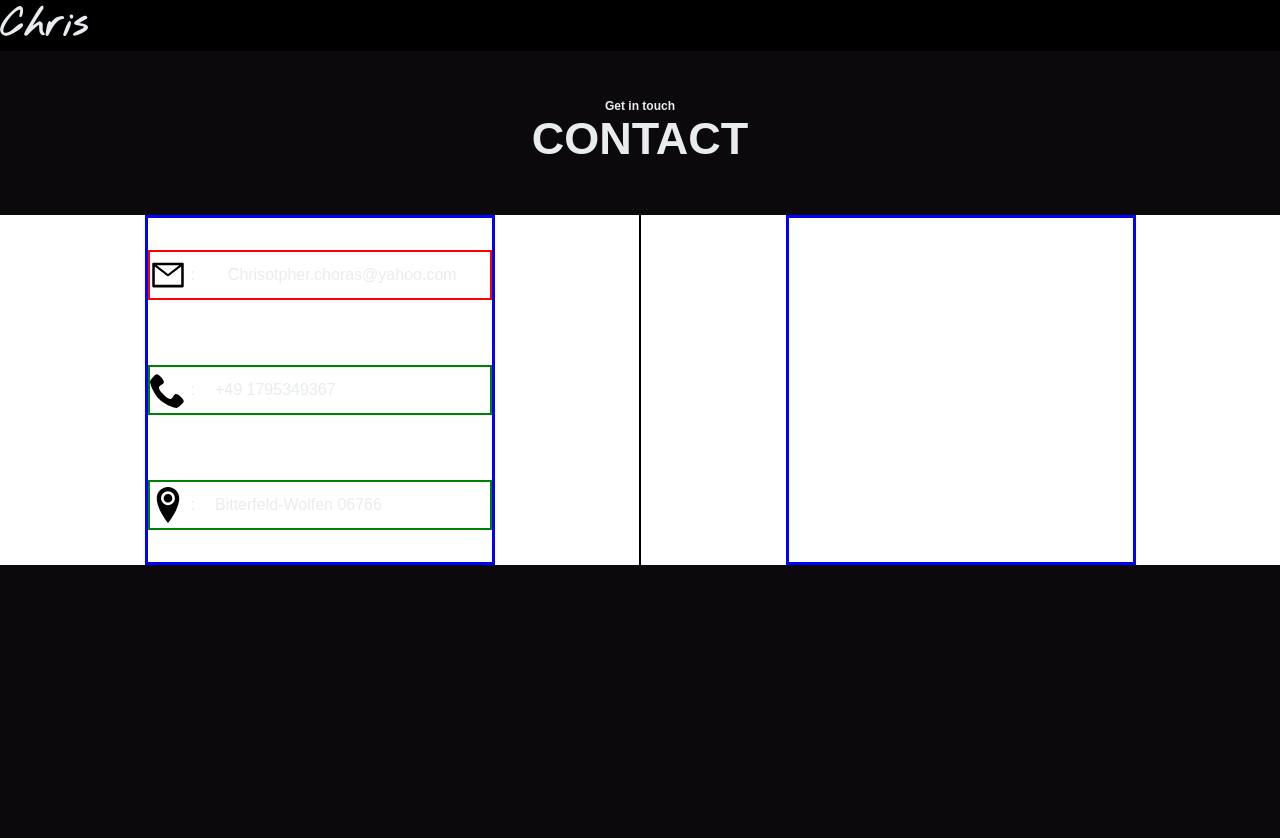
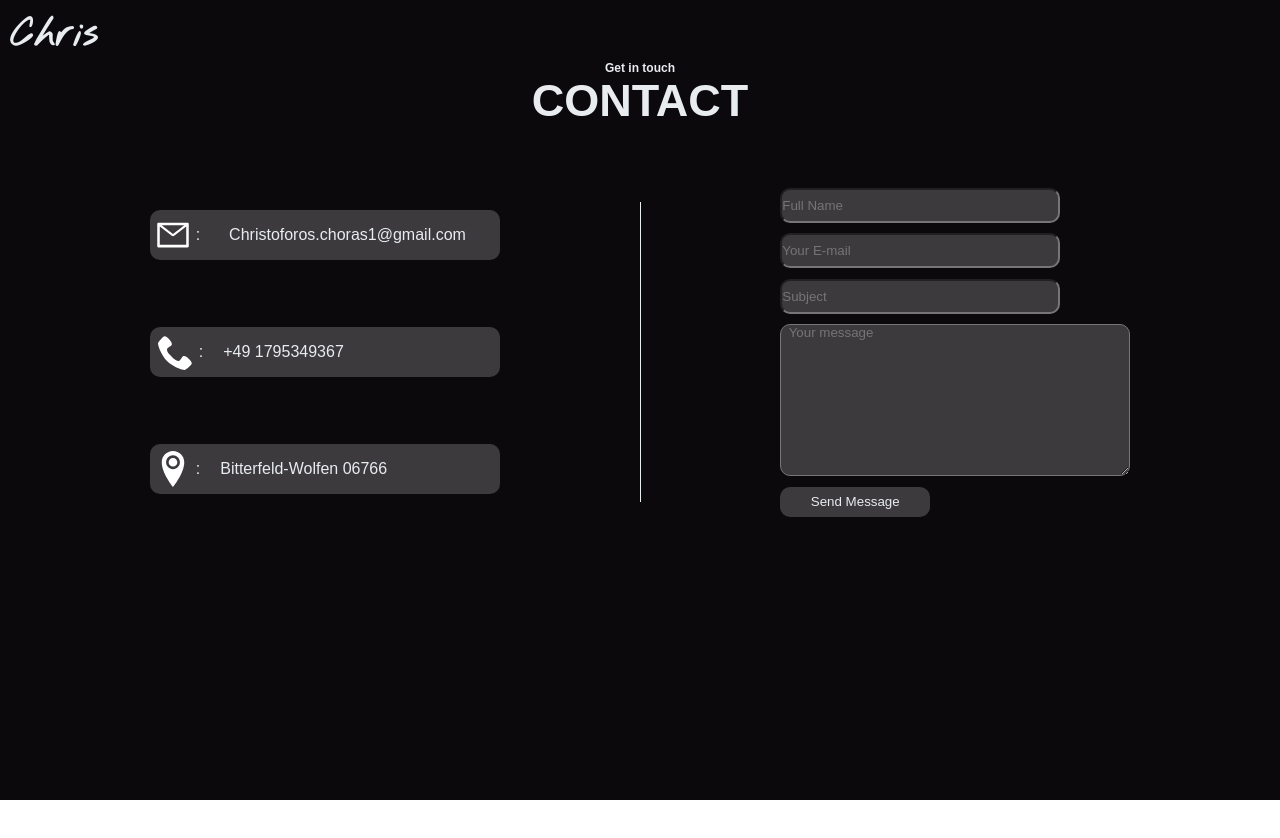
Before and after one commit to CristoforosChoras/personal-portfolio-v2-react, a React (Create React App) app: page /contact in a window 1280 px wide. Shown: the top 838 px of the page. After the commit the page ends 800 px from the top, so only its background shows below. Built offline with nearby package versions, Linux system fonts and the light colour scheme; a web font is replaced by a local one.

Commit message:
contact form

```diff
--- a/package.json
+++ b/package.json
@@ -4,6 +4,7 @@
   "version": "0.1.0",
   "private": true,
   "dependencies": {
+    "@emailjs/browser": "^3.6.2",
     "@react-icons/all-files": "^4.1.0",
     "@testing-library/jest-dom": "^5.16.4",
     "@testing-library/react": "^13.3.0",
--- a/src/App.js
+++ b/src/App.js
@@ -9,9 +9,8 @@ function App() {
   return (
     <Router>
       <Routes>
-        <Route path="/" element={ <Home /> } exact />
+        <Route exact path="/" element={ <Home /> }  />
         <Route path="/contact" element={ <ContactPage /> }  exact/>
-
       </Routes>
     </Router>
   );
--- a/src/components/Contact/ContactElements.js
+++ b/src/components/Contact/ContactElements.js
@@ -1,20 +1,19 @@
-import { Link as LinkR } from "react-scroll";
+import { Link as LinkR } from "react-router-dom";
 import styled from "styled-components";
 
 export const ContactContainer = styled.div`
-  width: 100vw;
   height: 100vh;
   background-color: #0c090d;
   color: #e9ecef;
   display: flex;
   flex-direction: column;
   align-items: center;
-  padding: 3rem 0;
-
+  padding: 10px 10px;
 `;
 export const HomeIcon = styled(LinkR)`
   font-family: "Nothing You Could Do", cursive;
-  background-color: black;
+  justify-self: flex-start;
+  align-self: flex-start;
   color: #e9ecef;
   cursor: pointer;
   font-size: 2.4rem;
@@ -23,17 +22,15 @@ export const HomeIcon = styled(LinkR)`
 `;
 export const ContactSubH = styled.h4`
   font-size: 12px;
-
 `;
 export const ContactH1 = styled.h1`
   font-size: 45px;
   margin-bottom: 50px;
-
 `;
 
 export const ContactWrapper = styled.div`
   width: 100%;
-  background-color: white;
+
   display: flex;
   justify-content: space-evenly;
   @media screen and (max-width: 1000px) {
@@ -45,7 +42,7 @@ export const ContactWrapper = styled.div`
 export const ContactInfo = styled.div`
   width: 350px;
   height: 350px;
-  border: 3px blue solid;
+  color:  #e9ecef;
   display: flex;
   flex-direction: column;
   justify-content: space-around;
@@ -57,10 +54,12 @@ export const ContactInfo = styled.div`
 export const MailWrapper = styled.div`
   width: 100%;
   height: 50px;
-  border: 2px red solid;
+  border-radius: 10px;
+  background-color: #3c3a3d;
   display: flex;
   justify-content: space-between;
   align-items: center;
+  padding: 5px;
 `;
 
 export const MailText = styled.div`
@@ -79,10 +78,12 @@ export const MailIcon = styled.div`
 export const LocationWrapper = styled.div`
   width: 100%;
   height: 50px;
-  border: 2px green solid;
+  background-color: #3c3a3d;
+  border-radius: 10px;
   display: flex;
   justify-content: space-between;
   align-items: center;
+  padding: 5px;
 `;
 export const LocationIcon = styled.div`
   display: flex;
@@ -98,10 +99,12 @@ export const LocationText = styled.p`
 export const TelWrapper = styled.div`
   width: 100%;
   height: 50px;
-  border: 2px green solid;
+  background-color: #3c3a3d;
+  border-radius: 10px;
   display: flex;
   justify-content: space-between;
   align-items: center;
+  padding: 8px;
 `;
 export const TelIcon = styled.div`
   display: flex;
@@ -114,23 +117,63 @@ export const TelText = styled.p`
   margin: 20px;
 `;
 export const LineDisplay = styled.div`
-  height: 350px;
-  border-left: 2px black solid;
+align-self: center;
+  height: 300px;
+  border-left: 1px #e9ecef solid;
 
   @media screen and (max-width: 1000px) {
     display: none;
   }
 `;
-export const ContactFormWrapper = styled.div`
+export const ContactFormWrapper = styled.form`
   width: 350px;
   height: 350px;
-  border: 3px blue solid;
+  display: flex;
+  flex-direction: column;
+  justify-content: space-evenly;
   @media screen and (max-width: 480px) {
     width: 280px;
   }
 `;
-export const LogoContainer = styled.div`
-width: 100vw;
-background-color: black;
 
-`
+export const FullName = styled.input`
+  background-color: #3c3a3d;
+  height: 35px;
+  width: 280px;
+  border-radius: 10px;
+`;
+export const Email = styled.input`
+  background-color: #3c3a3d;
+  height: 35px;
+  width: 280px;
+  border-radius: 10px;
+`;
+export const Subject = styled.input`
+  background-color: #3c3a3d;
+  height: 35px;
+  width: 280px;
+  border-radius: 10px;
+`;
+export const TextArea = styled.textarea`
+  background-color: #3c3a3d;
+  border-radius: 10px;
+`;
+export const SubmitBtnForm = styled.button`
+  background-color: #3c3a3d;
+  color:  #e9ecef;
+  height: 30px;
+  width: 150px;
+  border-radius: 10px;
+  border: none;
+  cursor: pointer;
+
+
+
+  &:hover{
+    transform: scale(1.04);
+    transition: all 0.2s ease-in-out;
+    background-color:  #e9ecef;
+    color: #3c3a3d;
+
+  }
+`;
--- a/src/components/Contact/LogoContact.js
+++ /dev/null
@@ -1,12 +0,0 @@
-import React from "react";
-import { HomeIcon,LogoContainer } from "./ContactElements";
-
-function LogoContact() {
-  return (
-    <LogoContainer>
-      <HomeIcon to="/">Chris</HomeIcon>
-    </LogoContainer>
-  );
-}
-
-export default LogoContact;
--- a/src/components/Contact/index.js
+++ b/src/components/Contact/index.js
@@ -1,5 +1,6 @@
 import React from "react";
-
+import { useRef } from "react";
+import emailjs from "@emailjs/browser";
 import { AiOutlineMail } from "react-icons/ai";
 import { ImLocation2, ImPhone } from "react-icons/im";
 
@@ -21,36 +22,93 @@ import {
   TelText,
   LineDisplay,
   HomeIcon,
+  FullName,
+  Email,
+  TextArea,
+  Subject,
+  SubmitBtnForm,
 } from "./ContactElements";
 
 function Contact() {
+  const form = useRef();
+
+  const sendEmail = (e) => {
+    e.preventDefault();
+
+    emailjs
+      .sendForm(
+        "service_pap46jm",
+        "template_3yju9vt",
+        form.current,
+        "mZEvW8o6nKvNq_BrM"
+      )
+      .then(
+        (result) => {
+          console.log(result.text);
+        },
+        (error) => {
+          console.log(error.text);
+        }
+      );
+
+  };
   return (
     <ContactContainer>
+      <HomeIcon to="/">Chris</HomeIcon>
       <ContactSubH>Get in touch</ContactSubH>
       <ContactH1>CONTACT</ContactH1>
       <ContactWrapper>
         <ContactInfo>
           <MailWrapper>
             <MailIcon>
-              <AiOutlineMail color="black" size={36}></AiOutlineMail>:
+              <AiOutlineMail color="white" size={36}></AiOutlineMail>:
             </MailIcon>
-            <MailText>Chrisotpher.choras@yahoo.com</MailText>
+            <MailText>Christoforos.choras1@gmail.com</MailText>
           </MailWrapper>
           <TelWrapper>
             <TelIcon>
-              <ImPhone color="black" size={36}></ImPhone>:
+              <ImPhone color="white" size={36}></ImPhone>:
             </TelIcon>
             <TelText>+49 1795349367</TelText>
           </TelWrapper>
           <LocationWrapper>
             <LocationIcon>
-              <ImLocation2 color="black" size={36}></ImLocation2>:
+              <ImLocation2 color="white" size={36}></ImLocation2>:
             </LocationIcon>
             <LocationText>Bitterfeld-Wolfen 06766</LocationText>
           </LocationWrapper>
         </ContactInfo>
         <LineDisplay></LineDisplay>
-        <ContactFormWrapper></ContactFormWrapper>
+        <ContactFormWrapper ref={form}>
+          <FullName
+            type="text"
+            name="user_name"
+            placeholder="Full Name"
+            required
+          ></FullName>
+          <Email
+            type="email"
+            name="user_email"
+            placeholder="Your E-mail"
+            required
+          ></Email>
+          <Subject
+            type="text"
+            name="Subject"
+            placeholder="Subject"
+            required
+          ></Subject>
+          <TextArea
+            type="text"
+            name="message"
+            placeholder="  Your message"
+            cols={30}
+            rows={10}
+          ></TextArea>
+          <SubmitBtnForm type="submit" onSubmit={sendEmail}  >
+            Send Message
+          </SubmitBtnForm>
+        </ContactFormWrapper>
       </ContactWrapper>
     </ContactContainer>
   );
--- a/src/components/HeroSection/index.js
+++ b/src/components/HeroSection/index.js
@@ -16,7 +16,7 @@ import {
 
 function HeroSection() {
   return (
-    <HeroContainer>
+    <HeroContainer id="home">
       <HeroBg>
         <VideoBg autoPlay loop muted src={Video} type="video/mp4" />
       </HeroBg>
--- a/src/components/Navbar/index.js
+++ b/src/components/Navbar/index.js
@@ -46,7 +46,16 @@ const NavBar = ({ toggle }) => {
           </MobileIcon>
           <NavMenu>
             <NavItem>
-              <NavLinks to="/">Home</NavLinks>
+              <NavLinks
+                to="home"
+                smooth={true}
+                duration={500}
+                spy={true}
+                exact={"true"}
+                offset={-80}
+              >
+                Home
+              </NavLinks>
             </NavItem>
             <NavItem>
               <NavLinks
@@ -85,11 +94,16 @@ const NavBar = ({ toggle }) => {
               </NavLinks>
             </NavItem>
             <NavItem>
-              <NavLinks to="project" smooth={true}
+              <NavLinks
+                to="project"
+                smooth={true}
                 duration={500}
                 spy={true}
                 exact={"true"}
-                offset={-80}>Projects</NavLinks>
+                offset={-80}
+              >
+                Projects
+              </NavLinks>
             </NavItem>
           </NavMenu>
           <NavBtn>
--- /dev/null
+++ b/src/components/ScrollToTop.js
@@ -0,0 +1,11 @@
+import { useEffect } from "react";
+import { useLocation } from "react-router-dom";
+
+export default function ScrollToTop() {
+  const { pathname } = useLocation();
+
+  useEffect(() => {
+    window.scrollTo(0,0);
+  }, [pathname]);
+  return null;
+}
--- a/src/pages/contact.js
+++ b/src/pages/contact.js
@@ -1,15 +1,14 @@
-import React from 'react'
-import Contact from '../components/Contact/'
-import LogoContact from '../components/Contact/LogoContact'
+import React from "react";
+import Contact from "../components/Contact/";
+import ScrollToTop from "../components/ScrollToTop";
 
-
-function ContactPage({toggle}) {
+function ContactPage() {
   return (
     <>
-    <LogoContact></LogoContact>
-    <Contact></Contact>
+      <ScrollToTop></ScrollToTop>
+      <Contact></Contact>
     </>
-  )
+  );
 }
 
-export default ContactPage
+export default ContactPage;
```
Also changed, not shown: 1 other file (tests, documents, lock files or other folders).
